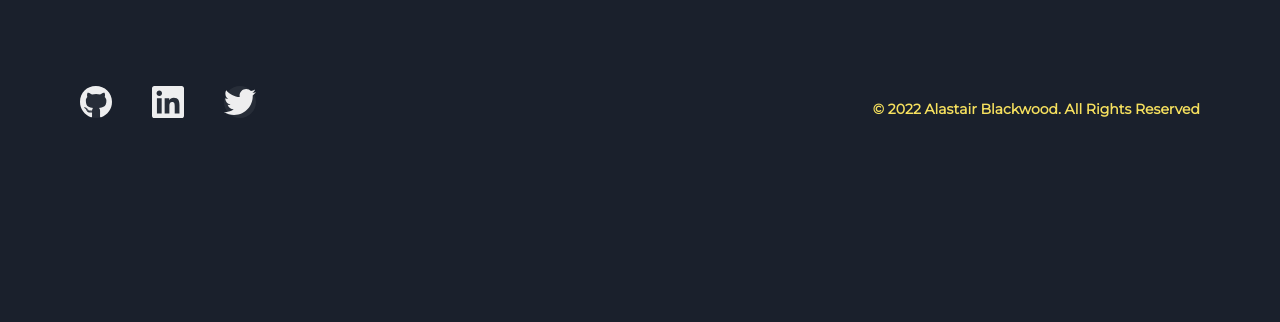
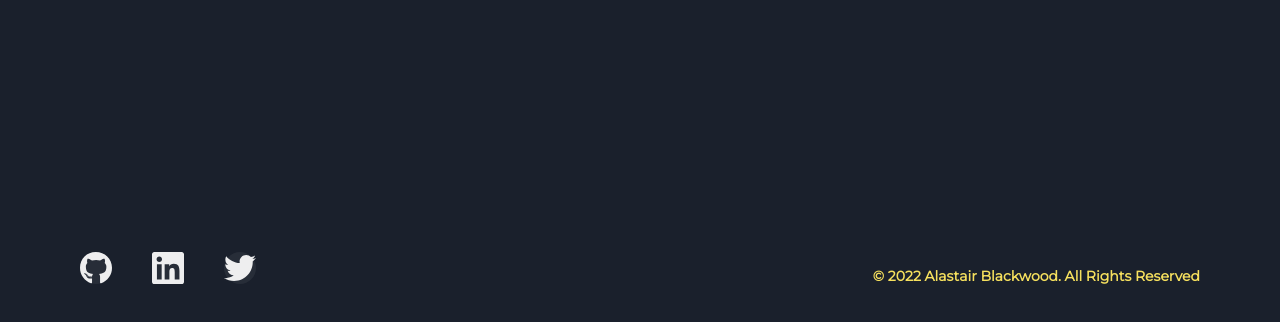
Before and after one commit to alastairblackwood/portfolio-react, a React (Create React App) app: page /about in a window 1280 px wide. Shown: the part 484-806 px from the top of the page. Built offline with nearby package versions, Linux system fonts and the light colour scheme.

Commit message:
fixed footer issue

```diff
--- a/src/components/Forms/index.tsx
+++ b/src/components/Forms/index.tsx
@@ -2,6 +2,7 @@ import { useState } from "react";
 import { useForm } from "react-hook-form";
 import {
   Button,
+  Flex,
   FormControl,
   FormLabel,
   Heading,
@@ -21,6 +22,7 @@ const ContactForm = () => {
   };
 
   return (
+    <Flex mt={24}>
       <form onSubmit={handleSubmit(onSubmit)}>
         <FormControl isRequired>
           <FormLabel htmlFor="email" color="yellow.300" fontWeight="semibold">
@@ -36,6 +38,7 @@ const ContactForm = () => {
           </Button>
         </FormControl>
       </form>
+    </Flex>
   );
 };
 
--- a/src/pages/About/index.tsx
+++ b/src/pages/About/index.tsx
@@ -15,7 +15,7 @@ export const About = ({ children }: AboutProps) => {
     <Box textAlign="center" fontSize="xl">
       <Navbar />
       <Grid minH="100vh" maxW="1200px" margin="0 auto" w="100%" p={3}>
-        <VStack>
+        <VStack mt={4}>
           <AboutCard>
             <AboutDescription
               name={""}
@@ -28,8 +28,8 @@ export const About = ({ children }: AboutProps) => {
           <Heading>Alastair Blackwood</Heading>
           <Text as="h6">Junior FullStack Developer</Text>
         </VStack>
-        <Footer />
       </Grid>
+      <Footer />
     </Box>
   );
 };
--- a/src/pages/Contact/index.tsx
+++ b/src/pages/Contact/index.tsx
@@ -19,7 +19,7 @@ export const Contact = () => (
         <Heading>Alastair Blackwood</Heading>
         <Text as="h6">Junior FullStack Developer</Text>
       </VStack>
-      <Footer />
     </Grid>
+    <Footer />
   </Box>
 );
--- a/src/pages/Portfolio/index.tsx
+++ b/src/pages/Portfolio/index.tsx
@@ -2,7 +2,7 @@ import * as React from "react";
 import { Box, Text, Link, VStack, Code, Grid, Heading } from "@chakra-ui/react";
 import { Logo } from "../../containers/Logo/Logo";
 import Navbar from "../../components/Navbar";
-import SmallWithSocial from "../../components/Footer";
+import Footer from "../../components/Footer";
 import { PortfolioCard } from "../../containers/Card";
 import { PortfolioDescription } from "../../containers/Card/Portfolio/PortfolioDescription";
 
@@ -54,7 +54,7 @@ https://guarded-fortress-44138.herokuapp.com"
           </PortfolioCard>
         </Link>
       </VStack>
-      <SmallWithSocial />
     </Grid>
+    <Footer />
   </Box>
 );
```
Lines whose indentation alone changed are shown as unchanged.
